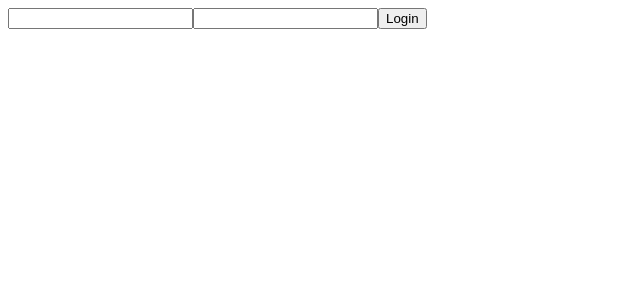
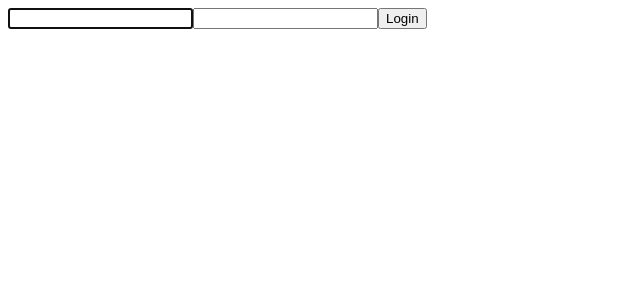
Before and after one commit to paolobaiada/React, a React (Create React App) app: page / in a window 1280 px wide. Shown: the top 300 px of the page, without its empty margins (0-640 px from the left). Built offline with nearby package versions, Linux system fonts and the light colour scheme.

Commit message:
autofocus

```diff
--- a/src/Components/Uncontrolled.jsx
+++ b/src/Components/Uncontrolled.jsx
@@ -1,6 +1,11 @@
-import React from "react"
+import React, { createRef } from "react"
 
 class Uncontrolled extends React.Component{
+   ref = createRef();
+   componentDidMount(){
+     this.ref.current.focus();
+
+   }
    handleForm = (event) =>{
     event.preventDefault()
     const userName = event.target.elements.username.value;
@@ -11,10 +16,9 @@ class Uncontrolled extends React.Component{
     return(
       <>
       <form onSubmit={this.handleForm}>
-      <input type="username" name="username" />
+      <input type="username" name="username" ref={this.ref}/>
       <input type="password" name="password" />
       <button type="submit">Login</button>
-
       </form>
 
       </>
```
